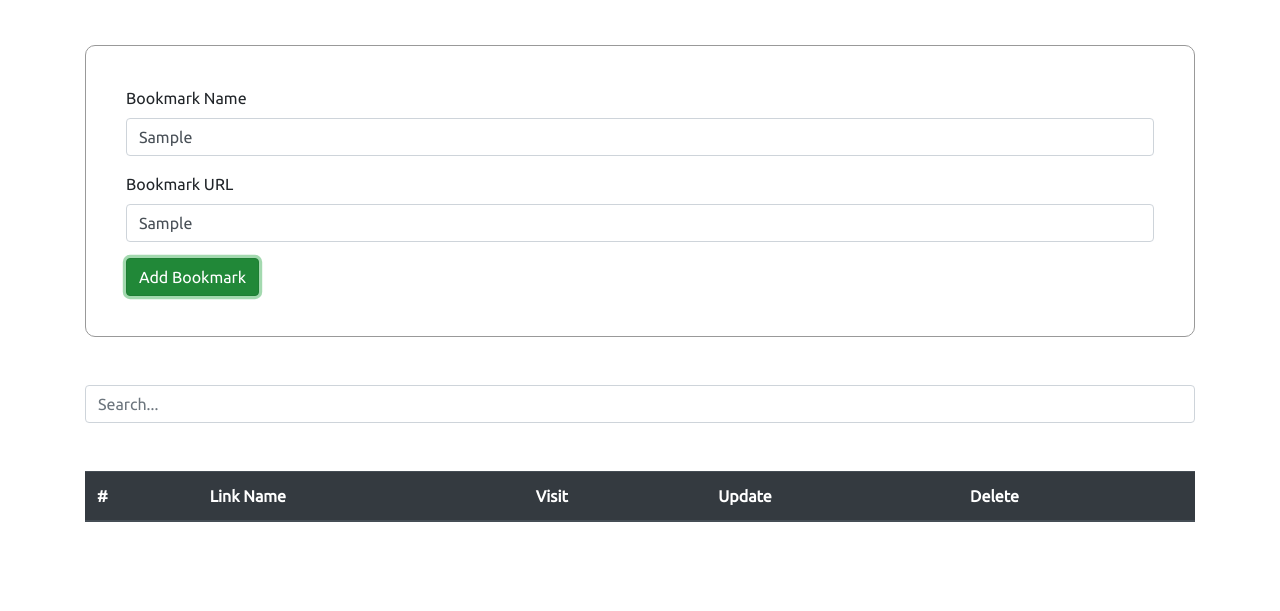
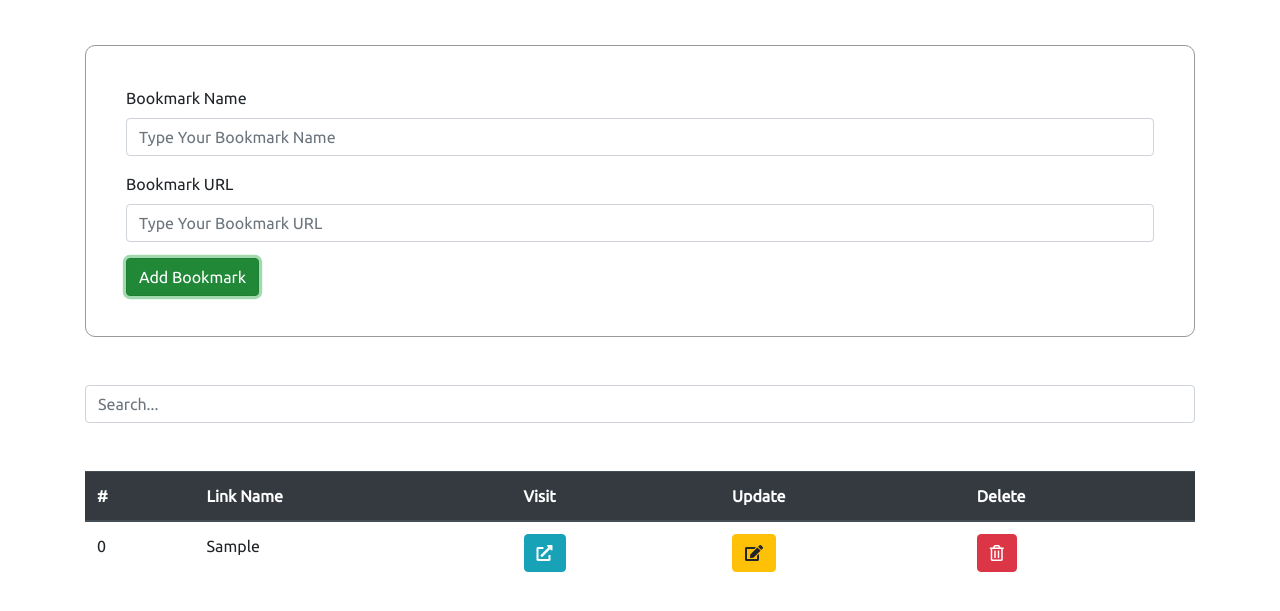
Before and after one commit to engmoamenragab/bookmark-app, a plain HTML site: page index.html in a window 1280 px wide. Both pictures are taken after typing "Sample", "Sample" into the empty fields and a click on the button "Add Bookmark". Shown: the part 99-710 px from the top of the page. Drawn offline with Linux system fonts and the light colour scheme.

Commit message:
check localStorage, add func, connect btn with add fun, display fun and clear form fun

```diff
--- a/index.html
+++ b/index.html
@@ -27,7 +27,7 @@
     </div>
     <div class="container">
       <div class="form-group">
-        <input type="search" class="form-control my-5" id="search" placeholder="Search..." />
+        <input type="search" class="form-control my-5" id="searchInp" placeholder="Search..." />
       </div>
     </div>
     <div class="container">
--- a/js/script.js
+++ b/js/script.js
@@ -0,0 +1,46 @@
+//NOTE decleare global variable
+var bookmarkName = document.getElementById("bookmarkName"),
+  bookmarkUrl = document.getElementById("bookmarkUrl"),
+  addUpdateBtn = document.getElementById("addUpdateBtn"),
+  cancelBtn = document.getElementById("cancelBtn"),
+  searchInp = document.getElementById("searchInp"),
+  tBody = document.getElementById("tBody");
+//NOTE check local storage
+if (localStorage.getItem("bookmarksListData") != null) {
+  var bookmarksList = JSON.parse(localStorage.getItem("bookmarksListData"));
+} else {
+  var bookmarksList = [];
+}
+displayBookmarksList();
+//NOTE add bookmark list item function
+function addBookmarksListItem() {
+  var bookmarksListItem = {
+    bookmarksListItemName: bookmarkName.value,
+    bookmarksListItemUrl: bookmarkUrl.value
+  };
+  bookmarksList.push(bookmarksListItem);
+  localStorage.setItem("bookmarksListData", JSON.stringify(bookmarksList));
+  displayBookmarksList();
+  clearForm();
+}
+//NOTE connect addUpdateBtn with addBookmarksListItem() function
+addUpdateBtn.addEventListener("click", addBookmarksListItem);
+//NOTE display bookmark list function
+function displayBookmarksList() {
+  var trs = ``;
+  for (var i = 0; i < bookmarksList.length; i++) {
+    trs += `<tr>
+    <td>${i}</td>
+    <td>${bookmarksList[i].bookmarksListItemName}</td>
+    <td><a href="${bookmarksList[i].bookmarksListItemUrl}" target="_blank" class="btn btn-info"><i class="fas fa-external-link-alt"></i></a></td>
+    <td><button class="btn btn-warning updateBtn"><i class="fas fa-edit"></i></button></td>
+    <td><button class="btn btn-danger deleteBtn"><i class="far fa-trash-alt"></i></button></td>
+    </tr>`;
+  }
+  tBody.innerHTML = trs;
+}
+//NOTE clear form function
+function clearForm() {
+  bookmarkName.value = ``;
+  bookmarkUrl.value = ``;
+}
```
